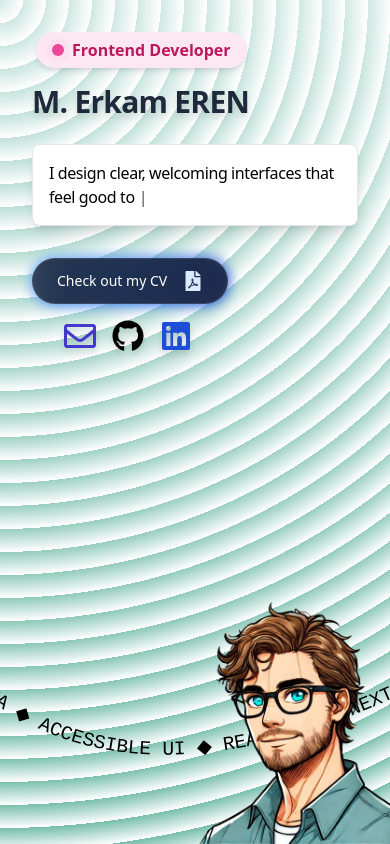
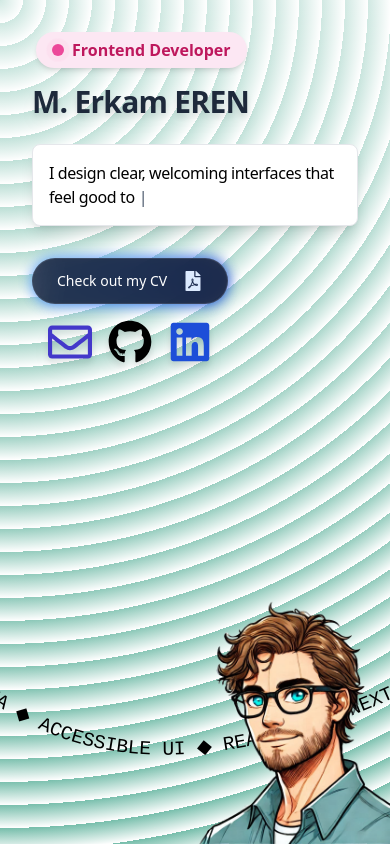
Before and after one commit to erkamren/PersonalWebpage, a React (Create React App) app: page / in a window 390 px wide. Built offline with nearby package versions, Linux system fonts and the light colour scheme.

Commit message:
SVG dosyası güncellendi: eski signature.svg dosyası yeni bir tasarımla değiştirildi. Portfolio bileşeninde stil iyileştirmeleri yapıldı: kenar boşlukları azaltıldı ve ikon boyutları güncellendi. Ayrıca, imza resmi için yorum satırı eklendi.

```diff
--- a/src/Components/Portfolio.jsx
+++ b/src/Components/Portfolio.jsx
@@ -5,7 +5,7 @@ import TextType from "./TextType";
 
 export default function Portfolio() {
   return (
-    <div className="relative h-screen w-full bg-white opacity-100 [background-image:repeating-radial-gradient(circle_at_0_0,transparent_0,#ffffff_23px),repeating-linear-gradient(#75bdaa55,#75bdaa)]">
+    <div className="relative h-screen w-full [background-image:repeating-radial-gradient(circle_at_0_0,transparent_0,#ffffff_23px),repeating-linear-gradient(#75bdaa55,#75bdaa)]">
       <CurvedLoop
         marqueeText="React.js ◆ Next.js ◆ Tailwind CSS ◆ TypeScript ◆ Angular ◆ Node.js ◆ MongoDB ◆ Figma ◆ Accessible UI ◆ "
         speed={3}
@@ -60,27 +60,37 @@ export default function Portfolio() {
           </a>
         </div>
 
-        <div className="mt-4 ml-8 sm:mt-6 sm:ml-6 flex items-center gap-4 text-slate-600 relative z-50 pointer-events-auto">
+        <div className="mt-4 ml-4 sm:mt-6 sm:ml-6 flex items-center gap-4 text-slate-600 relative z-50 pointer-events-auto">
           <a href="mailto:erkamren@gmail.com">
             <FaRegEnvelope
               size={44}
-              className="text-indigo-700 w-8 h-8 sm:w-15 sm:h-15 drop-shadow-lg hover:scale-110 transition-all duration-300"
+              className="text-indigo-700 drop-shadow-lg hover:scale-110 transition-all duration-300"
             />
           </a>
           <a href="https://github.com/erkamren">
             <FaGithub
               size={44}
-              className="text-black w-8 h-8 sm:w-15 sm:h-15 drop-shadow-lg hover:scale-110 transition-all duration-300"
+              className="text-black drop-shadow-lg hover:scale-110 transition-all duration-300"
             />
           </a>
           <a href="https://www.linkedin.com/in/muhammederkameren">
             <FaLinkedin
               size={44}
-              className="text-blue-700 w-8 h-8 sm:w-15 sm:h-15 drop-shadow-lg hover:scale-110 transition-all duration-300"
+              className="text-blue-700 drop-shadow-lg hover:scale-110 transition-all duration-300"
             />
           </a>
         </div>
       </div>
+      {/* <div className="absolute right-0 top-0">
+        <img
+          src="/signature.svg"
+          alt={`M. Erkam EREN imzası`}
+          className="h-14 w-auto m-2 object-cover"
+          width={600}
+          height={600}
+          loading="eager"
+        />
+      </div> */}
       <div className="absolute right-0 bottom-0 aspect-square w-[280px] overflow-hidden sm:w-[420px] lg:w-[520px]">
         <img
           src="/photo.png"
```
Also changed, not shown: public/signature.svg.
